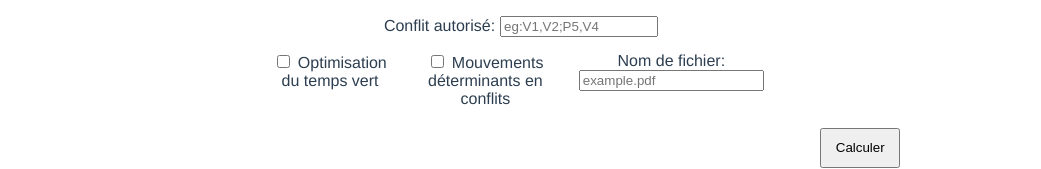
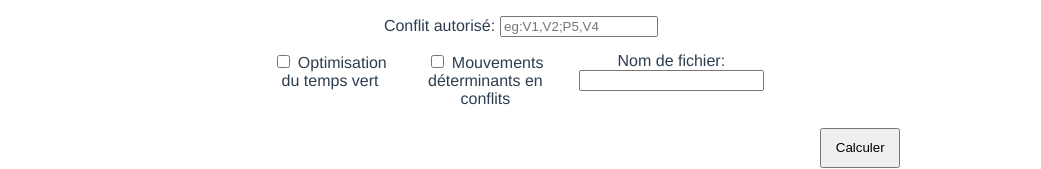
Before and after one commit to elxl/app-router, a Vue app: page / in a window 1280 px wide. Both pictures are taken after a click on the button "Suivant". Shown: the part 1189-1358 px from the top of the page, without its empty margins (119-1160 px from the left). Built offline with nearby package versions, Linux system fonts and the light colour scheme.

Commit message:
delete .pdf extension check, the file name is only the name without extension now

```diff
--- a/src/views/Standard.vue
+++ b/src/views/Standard.vue
@@ -159,7 +159,7 @@
         </label>
         <label for="savefile" class="checkbox">
         Nom de fichier:
-        <input type="text" id="savefile" placeholder="example.pdf" v-model="savepath">
+        <input type="text" id="savefile" v-model="savepath">
         </label>
     </div>
 
@@ -411,10 +411,10 @@ export default {
                 alert("Veuillez indiquer le nom du fichier!");
                 return;
             }
-            if (!this.savepath.endsWith(".pdf")) {
-                alert("Le nom de fichier doit se terminer par .pdf!");
-                return;
-            }
+            // if (!this.savepath.endsWith(".pdf")) {
+            //     alert("Le nom de fichier doit se terminer par .pdf!");
+            //     return;
+            // }
 
             // Call API
             this.callAPI()
```
